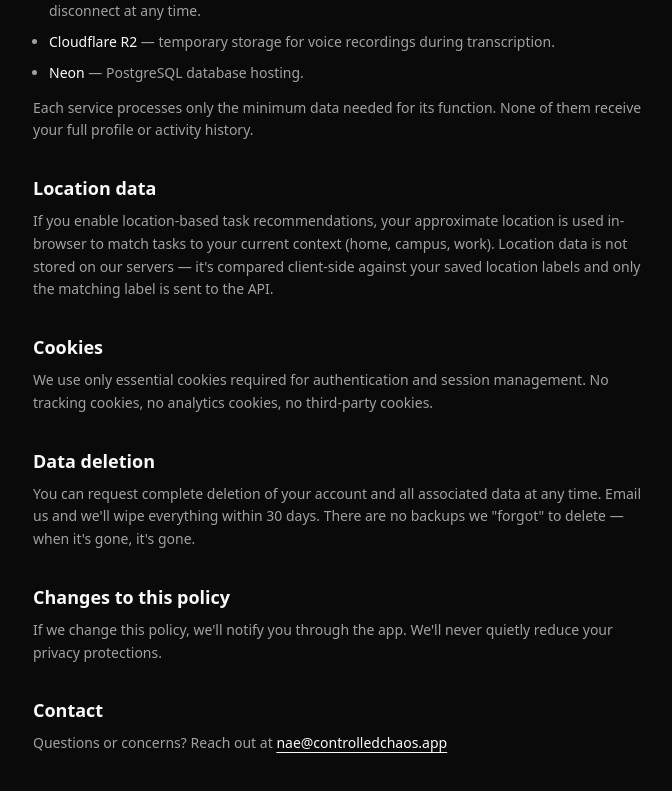
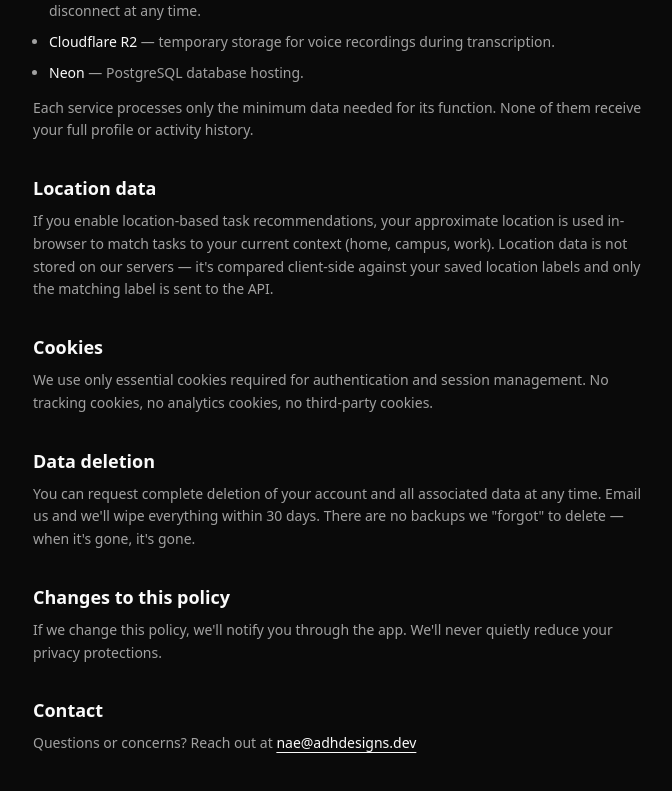
Before and after one commit to lmdrew96/ControlledChaos, a Next.js app: page /privacy in a window 1280 px wide. Shown: the part 1143-1934 px from the top of the page, without its empty margins (295-967 px from the left). Built offline with nearby package versions, Linux system fonts and the light colour scheme; no server answers.

Commit message:
Update contact email to nae@adhdesigns.dev
Co-Authored-By: Claude Opus 4.6 <noreply@anthropic.com>

```diff
--- a/src/app/privacy/page.tsx
+++ b/src/app/privacy/page.tsx
@@ -195,10 +195,10 @@ export default function PrivacyPolicyPage() {
           <p>
             Questions or concerns? Reach out at{" "}
             <a
-              href="mailto:nae@controlledchaos.app"
+              href="mailto:nae@adhdesigns.dev"
               className="text-foreground underline underline-offset-4"
             >
-              nae@controlledchaos.app
+              nae@adhdesigns.dev
             </a>
           </p>
         </section>
--- a/src/app/terms/page.tsx
+++ b/src/app/terms/page.tsx
@@ -139,10 +139,10 @@ export default function TermsOfServicePage() {
           <p>
             Questions? Reach out at{" "}
             <a
-              href="mailto:nae@controlledchaos.app"
+              href="mailto:nae@adhdesigns.dev"
               className="text-foreground underline underline-offset-4"
             >
-              nae@controlledchaos.app
+              nae@adhdesigns.dev
             </a>
           </p>
         </section>
```
